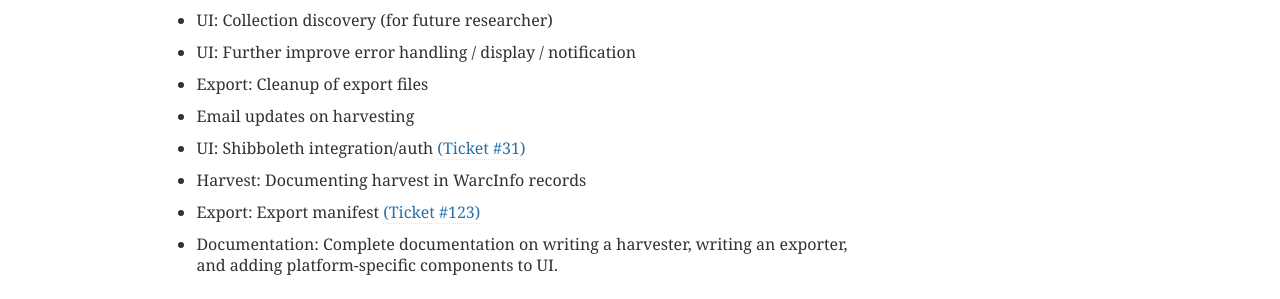
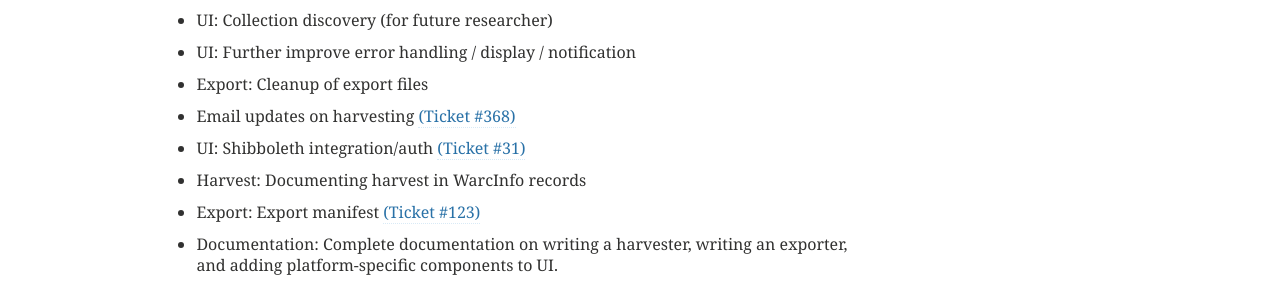
Before and after one commit to gwu-libraries/sfm-ui, a Jekyll site: the page built from about/roadmap.md, in a window 1280 px wide and 900 px high, scrolled down 723 px. Shown: the part 155-454 px from the top of the window. Built offline with Jekyll 4.4.1, drawn with Linux system fonts in a browser that asks for light colours; comment, search, counter and statistics services are not loaded.

Commit message:
Added email ticket link.

```diff
--- a/about/roadmap.md
+++ b/about/roadmap.md
@@ -31,7 +31,7 @@ The current version of Social Feed Manager is 1.0. [Release description]({{ site
 * UI: Collection discovery (for future researcher)
 * UI: Further improve error handling / display / notification
 * Export: Cleanup of export files
-* Email updates on harvesting
+* Email updates on harvesting [(Ticket #368)](https://github.com/gwu-libraries/sfm-ui/issues/368)
 * UI: Shibboleth integration/auth [(Ticket #31)](https://github.com/gwu-libraries/sfm-ui/issues/31)
 * Harvest: Documenting harvest in WarcInfo records
 * Export: Export manifest [(Ticket #123)](https://github.com/gwu-libraries/sfm-ui/issues/123)
```
